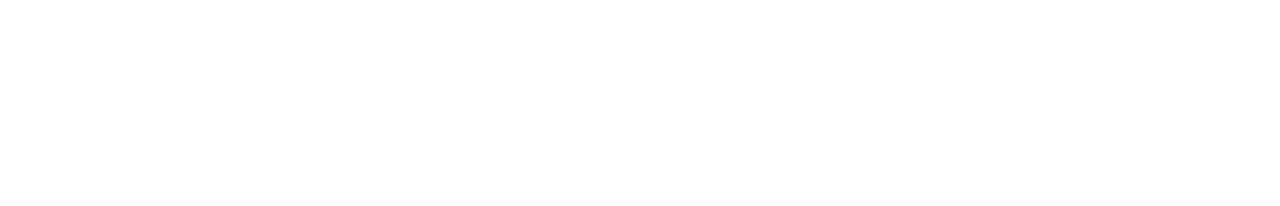
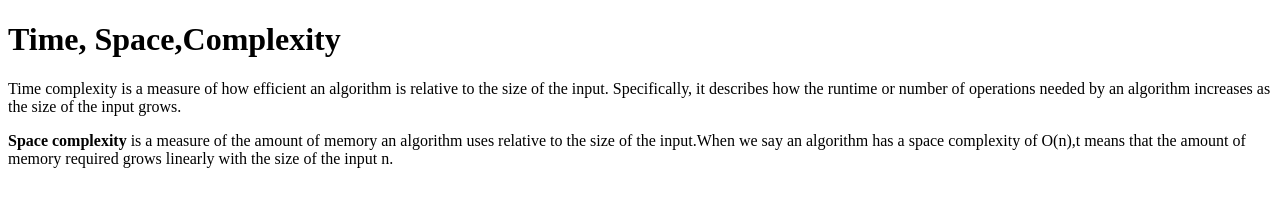
Before and after one commit to acciojob/time-and-space-complexity-Manrooppkaurr, a website: page main.html in a window 1280 px wide. Drawn offline with Linux system fonts and the light colour scheme.

Commit message:
created a submission

```diff
--- a/main.html
+++ b/main.html
@@ -8,6 +8,16 @@
 
 <body>
 	<!-- the entire body must be written by student -->
+	<h1>Time, Space,Complexity</h1>
+	<p>Time complexity is a measure of how
+		efficient an algorithm is  relative to the size
+		of the input. Specifically, it describes how the runtime or number of operations needed
+		by an algorithm increases as the size of the input grows. </p>
+	<p><b>Space complexity</b> is a measure of the amount of
+		memory an algorithm uses relative to the size of
+		the input.When we say an algorithm has a space complexity
+		of O(n),t means that the amount of memory required grows linearly with
+		the size of the input n.</p>
     <script type="text/javascript" src="./script.js">
 </script>
 
```
